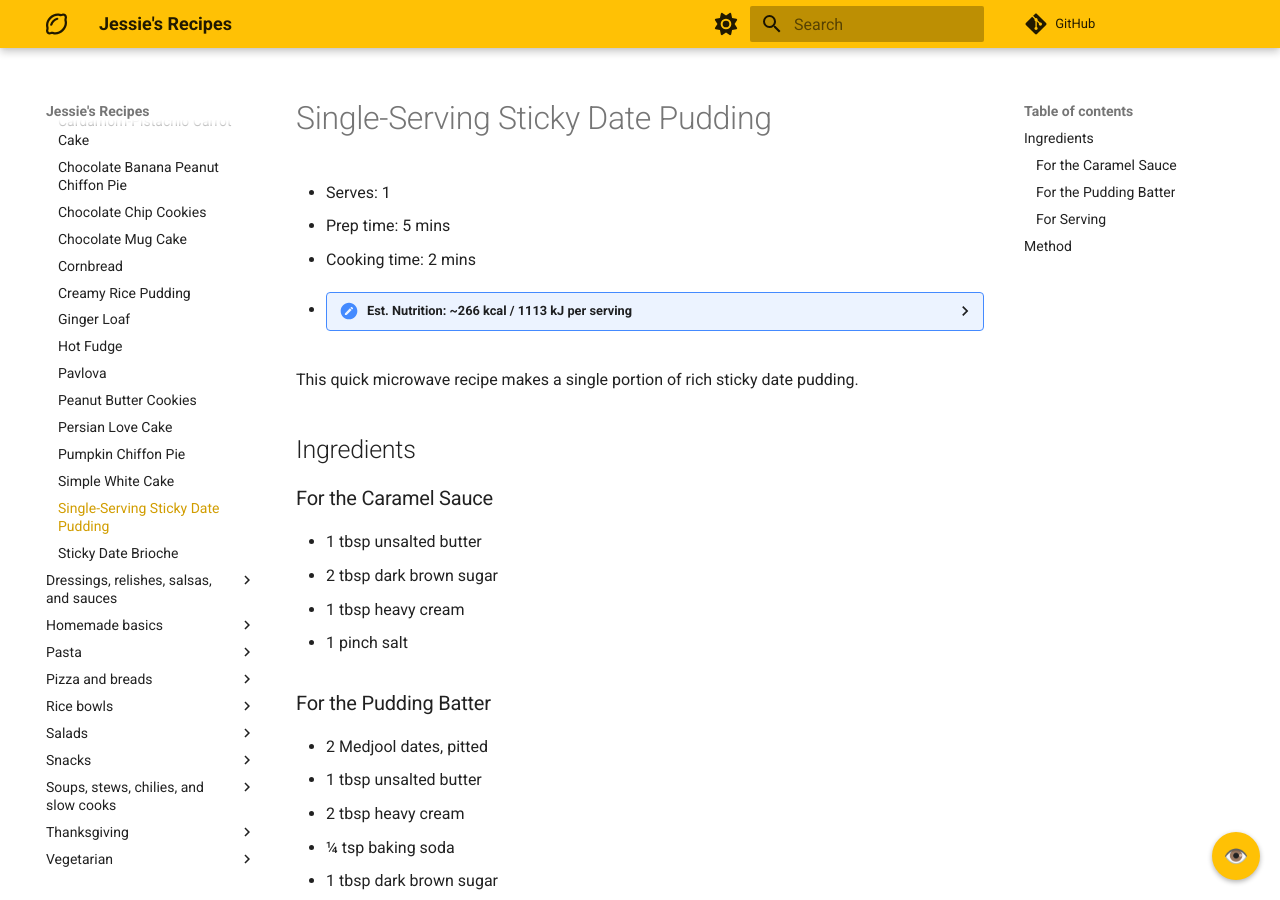
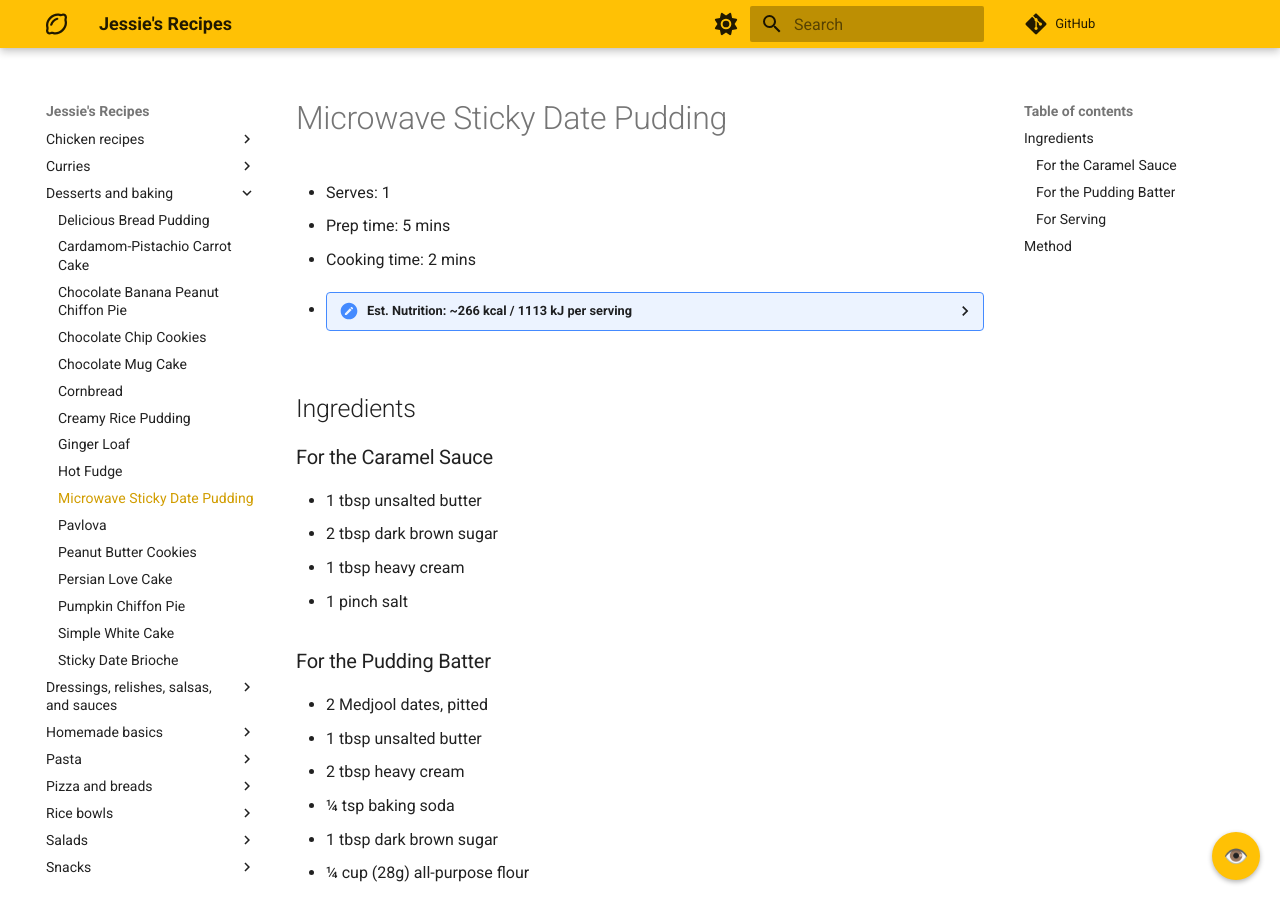
Before and after one commit to Adroz/recipe-database, an MkDocs documentation site: the page built from docs/desserts-and-baking/microwave-sticky-date-pudding.md, in a window 1280 px wide and 900 px high. Built offline with MkDocs 1.6.1 and Material for MkDocs 9.7.7, drawn with Linux system fonts in a browser that asks for light colours; comment, search, counter and statistics services are not loaded.

Commit message:
Rename recipe to Microwave Sticky Date Pudding

```diff
--- a/docs/desserts-and-baking/single-serving-sticky-date-pudding.md
+++ b/docs/desserts-and-baking/microwave-sticky-date-pudding.md
@@ -1,9 +1,7 @@
-# Single-Serving Sticky Date Pudding
+# Microwave Sticky Date Pudding
 * Serves: 1
 * Prep time: 5 mins
 * Cooking time: 2 mins
-
-This quick microwave recipe makes a single portion of rich sticky date pudding.
 
 ## Ingredients
 
```
